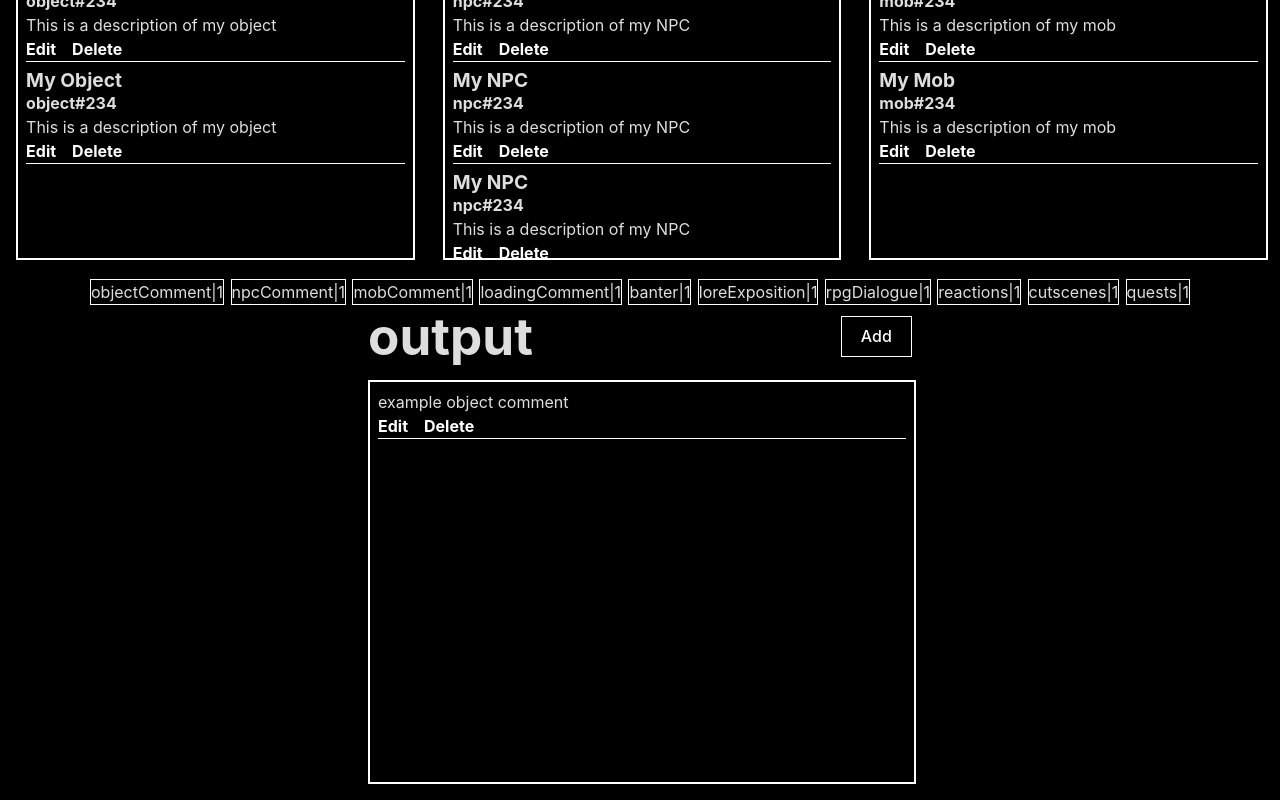
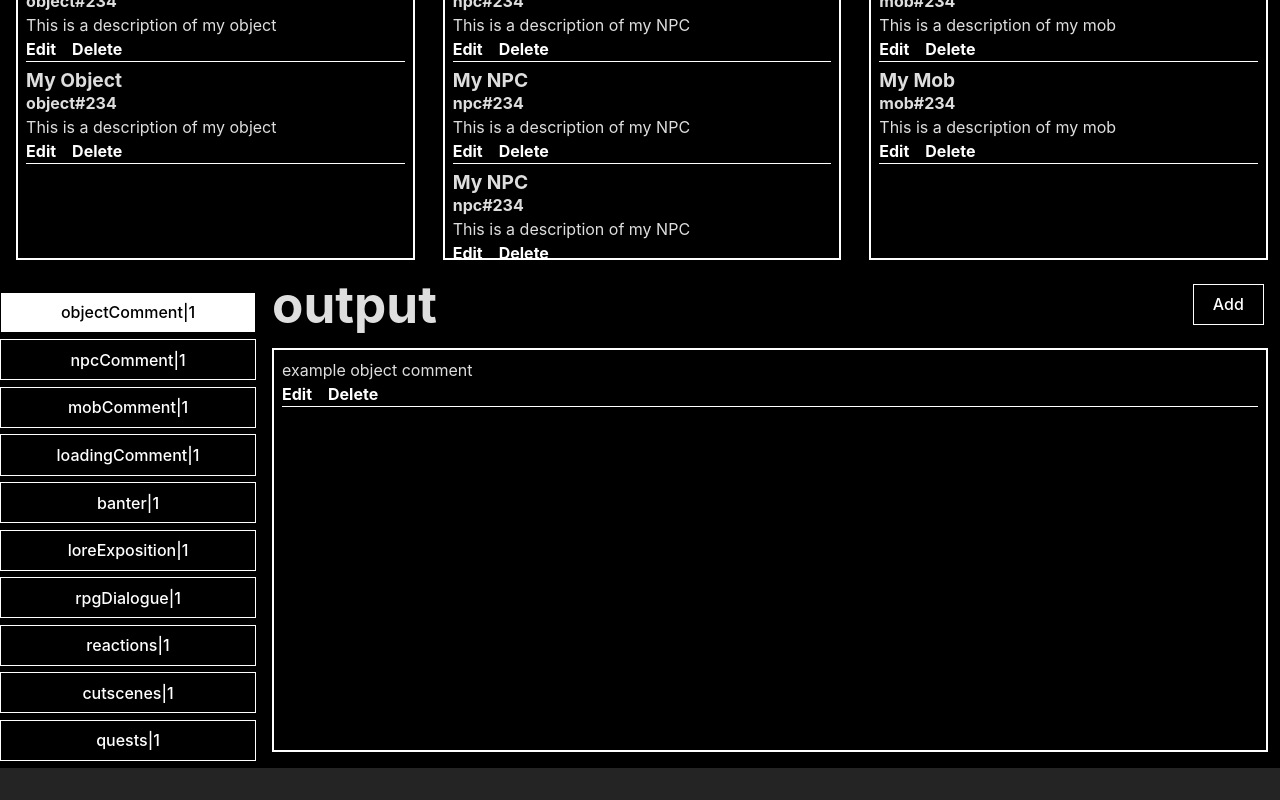
Before and after one commit to webaverse-studios/storystudio, a React (Vite) app: page / in a window 1280 px wide. Shown: the part 841-1641 px from the top of the page. After the commit the page ends 1609 px from the top, so only its background shows below. Built offline with nearby package versions, Linux system fonts and the light colour scheme; no server answers.

Commit message:
tasy design on the front now

```diff
--- a/src/App.css
+++ b/src/App.css
@@ -31,15 +31,28 @@
   margin-block-end:0;
 }
 
-.radio-group {
+.context-group {
+  margin-top: 1em;
   width:100%;
 }
 
-.radio-group span {
+.context-group span {
   background: #000000;
   border: 1px solid #FFFFFF;
   margin: .2em;
   display:inline-block;
+  width: 100%;
+}
+
+.context-group-button {
+  margin-bottom: .4em;
+  width: 100%;
+}
+
+.context-group-button-active {
+  background: #FFFFFF;
+  border: 1px solid #000000;
+  color: #000000;
 }
 
 .sections {
@@ -130,8 +143,7 @@
 }
 
 .context_wrapped {
-  width: 100%!important;
-  height: 2em;
+  width: 20%!important;
 }
 
 .generator_wrapped {
@@ -215,7 +227,11 @@
   background: none;
 }
 
-.context-radio {
+.context-group-button {
   display: inline-block;
   margin-right: .5em;
 }
+
+.output_wrapped {
+  width: 80%;
+}
--- a/src/App.jsx
+++ b/src/App.jsx
@@ -4,8 +4,7 @@ import { setup_scripts } from "./utils/script_handler";
 import { entityPrototypes, contextTypes, defaultEntityData } from "./constants";
 import Header from "./Header";
 import ListBox from "./ListBox";
-import Context from "./ContextEditor";
-import Generator from "./ContextGenerator";
+import Context from "./ContextSelector";
 import Backdrop from "./Backdrop";
 import NPCAdd from "./NPCAdd";
 import ObjectAdd from "./ObjectAdd";
@@ -107,8 +106,9 @@ function App() {
             />
           );
         })}
-        <Context data={entityData.data} currentContentType={currentContentType} />
+        <Context data={entityData.data} currentContentType={currentContentType} setCurrentContentType={setCurrentContentType} />
         <ListBox
+              type={'output'}
               data={entityData.data[currentContentType]}
               header={"output"}
               addEntityHandler={(data) => addEntityHandler(data)}
--- a/src/ContextGenerator.jsx
+++ /dev/null
@@ -1,21 +0,0 @@
-import React from "react";
-import "./App.css"
-
-const ContextGenerator = ({input, generationCallback}) => {
-    const [text, setText] = React.useState('');
-
-    return (
-        <div className="sectionWrapper generator_wrapped">
-            <div className={'sectionHeader context_header'}>
-                <h1>generator</h1>
-                <button onClick={() => generate()}>Generate</button>
-            </div>
-            <div className="section">
-                <button onClick={() => generationCallback(text)}>Save</button>
-                <textarea value={text} onChange={(e) => setText(e.target.value)} onFocus={(e) => setText(e.target.value)} />
-            </div>
-        </div>
-    );
-}
-
-export default ContextGenerator;
--- a/src/ContextEditor.jsx
+++ b/src/ContextSelector.jsx
@@ -2,19 +2,19 @@ import React from "react";
 import "./App.css"
 import { contextTypes } from "./constants";
 
-const ContextEditor = ({ data, currentContentType, setCurrentContentType }) => {
+const ContextSelector = ({ data, currentContentType, setCurrentContentType }) => {
     return (
         <div className="sectionWrapper context_wrapped">
-            <div className="radio-group">
+            <div className="context-group">
                 {contextTypes.map((type, index) => {
                     return (
-                        <span
+                        <button
                             key={index}
-                            onClick={(e) => setCurrentContentType(e.target.value)}
-                            className={'context-radio' + type === currentContentType ? ' context-radio-active' : 'context-radio-inactive'}
+                            onClick={(e) => setCurrentContentType(type)}
+                            className={'context-group-button' + (type === currentContentType ? ' context-group-button-active' : ' context-group-button-inactive')}
                         >
                             {type}|{data[type].length}
-                        </span>
+                        </button>
                     )
                 }
                 )}
@@ -23,4 +23,4 @@ const ContextEditor = ({ data, currentContentType, setCurrentContentType }) => {
     );
 }
 
-export default ContextEditor;
+export default ContextSelector;
--- a/src/ListBox.jsx
+++ b/src/ListBox.jsx
@@ -14,7 +14,7 @@ const ListBox = ({ header, data, type = '', addEntityHandler, editEntityHandler,
                 <button onClick={() => addEntityHandler(type)}>Add</button>
             </div>
             <div className={'section ' + type}>
-                {data.map((entityData, index) => {
+                {data?.map((entityData, index) => {
                     return (
                         <Entity key={index} entityData={entityData} editEntityHandler={editEntityHandler} deleteEntityHandler={deleteEntityHandler} />
                     );
```
